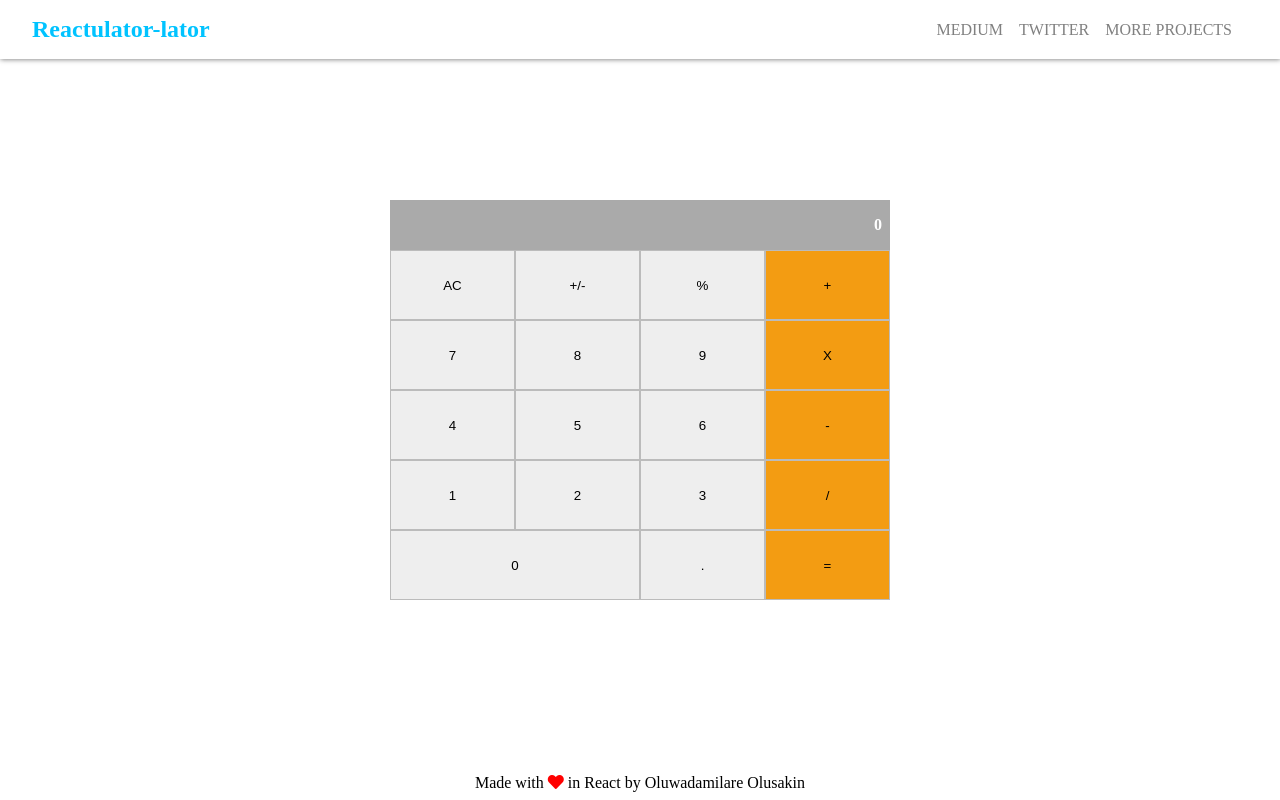
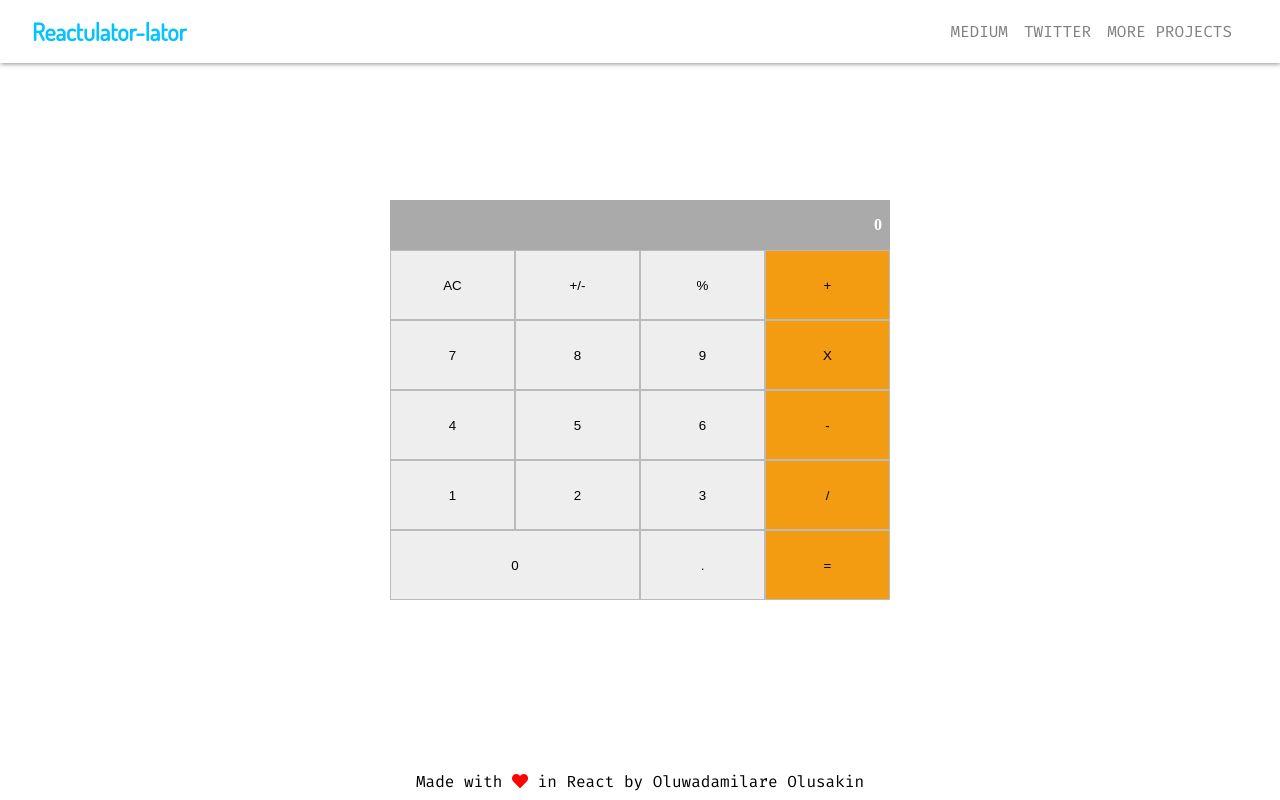
Before and after one commit to nikasulo/reactulator-lator, a React (Create React App) app: page / in a window 1280 px wide. Built offline with nearby package versions, Linux system fonts and the light colour scheme.

Commit message:
Style fonts

```diff
--- a/src/stylesheets/main.scss
+++ b/src/stylesheets/main.scss
@@ -1,5 +1,6 @@
 @import './fontawesome//scss/solid.scss';
 @import './fontawesome/scss/fontawesome.scss';
+@import url('https://fonts.googleapis.com/css?family=Dosis|Fira+Code&display=swap');
 
 * {
   margin: 0;
@@ -30,6 +31,7 @@ header{
 
   h2{
     color: rgb(0, 195, 255);
+    font-family: 'Dosis', sans-serif;
   }
 
   .nav-left{
@@ -47,6 +49,7 @@ header{
       color: grey;
       cursor: pointer;
       transition: .5s;
+      font-family: 'Fira Code', monospace;
 
       &:hover{
         color: rgb(175, 175, 175);
@@ -68,6 +71,7 @@ header{
 footer{
   position: absolute;
   bottom: 0;
+  font-family: 'Fira Code', monospace;
   padding: .5em 0;
 }
 
```
